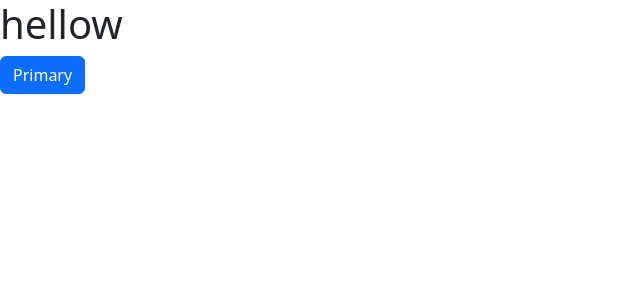
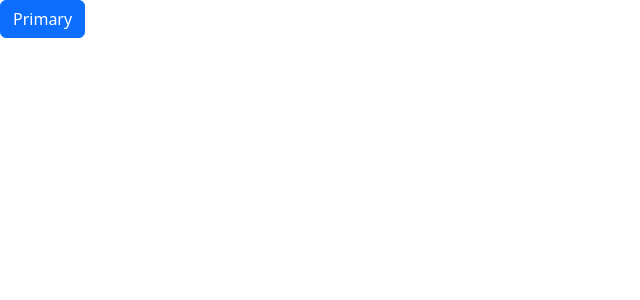
Before and after one commit to bhaskarajmeera/fiinancetrackerui, a React (Vite) app: page / in a window 1280 px wide. Shown: the top 300 px of the page, without its empty margins (0-640 px from the left). Built offline with nearby package versions, Linux system fonts and the light colour scheme.

Commit message:
feat(router): set up react‑router‑dom with initial route structure

```diff
--- a/src/App.jsx
+++ b/src/App.jsx
@@ -1,16 +1,24 @@
 
 import './App.css'
 import Button from 'react-bootstrap/Button';
+import { Routes,Route } from "react-router-dom";
 import { ToastContainer,toast } from 'react-toastify';
+import Login from './pages/Login';
+
+
 
 function App() {
 
 
   return (
-    <><h1>hellow</h1>
-    <Button variant="primary">Primary</Button>
+    <>
+    <Routes>
+    <Route path="/" element={<Login/>}/>
+
+    </Routes>
     <ToastContainer />
     </>
+
   )
 }
 
--- a/src/main.jsx
+++ b/src/main.jsx
@@ -4,9 +4,13 @@ import './index.css'
 import App from './App.jsx'
 import 'bootstrap/dist/css/bootstrap.min.css';
 import "react-toastify/dist/ReactToastify.css";
+import {BrowserRouter} from "react-router-dom";
+
 
 createRoot(document.getElementById('root')).render(
   <StrictMode>
+    <BrowserRouter>
     <App />
+    </BrowserRouter>
   </StrictMode>,
 )
--- /dev/null
+++ b/src/pages/Login.jsx
@@ -0,0 +1,10 @@
+import React from 'react'
+import Button from 'react-bootstrap/Button';
+
+const Login = () => {
+  return (
+    <div><Button variant="primary">Primary</Button></div>
+
+  )
+}
+export default Login;
```
